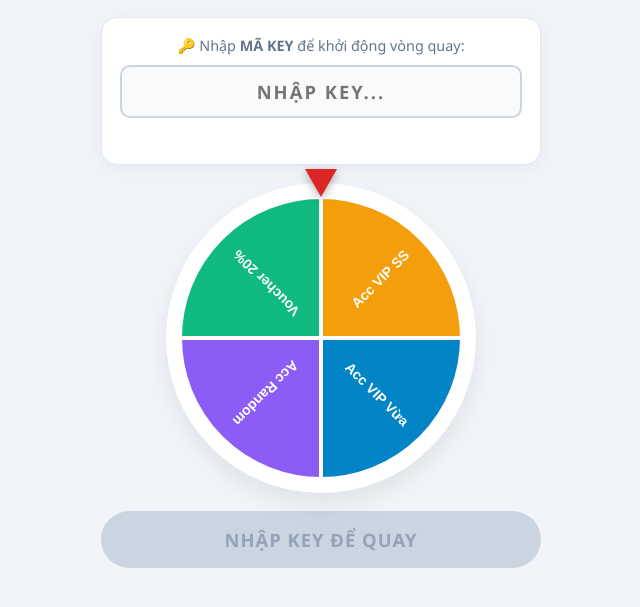
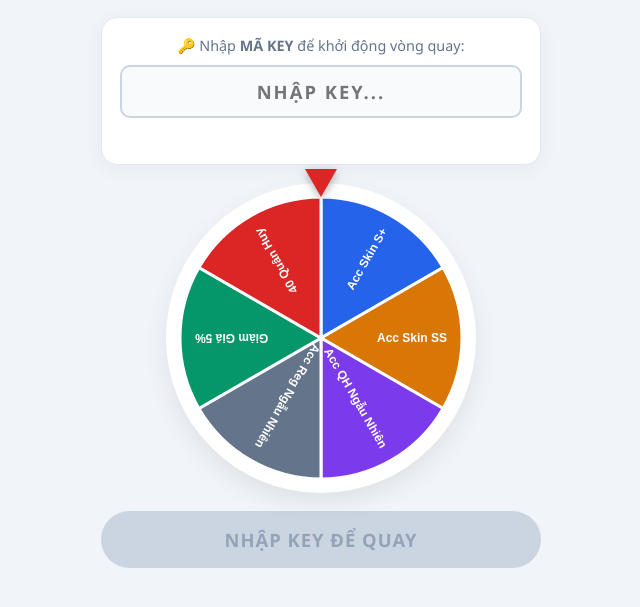
Before and after one commit to huynhnguyenvu26082012-droid/shop-acc, a plain HTML site: page index.html in a window 1280 px wide. Shown: the part 101-708 px from the top of the page, without its empty margins (319-959 px from the left). Drawn offline with Linux system fonts and the light colour scheme.

Commit message:
Update index.html

```diff
--- a/index.html
+++ b/index.html
@@ -122,7 +122,6 @@
             box-shadow: 0 10px 25px rgba(0,0,0,0.08);
         }
 
-        /* KIM ĐỎ VỚI HIỆU ỨNG NẢY KHI CHẠM RANH GIỚI Ô */
         .pointer {
             position: absolute;
             top: -14px;
@@ -139,7 +138,6 @@
             transition: transform 0.04s ease-out;
         }
 
-        /* Lớp CSS giúp kim giật nhẹ khi cạch */
         .pointer.tick {
             transform: translateX(-50%) rotate(-15deg);
         }
@@ -176,7 +174,6 @@
             cursor: not-allowed;
         }
 
-        /* POPUP KẾT QUẢ */
         .modal-overlay {
             display: none;
             position: fixed;
@@ -278,11 +275,14 @@
         // ==============================================================
         const SCRIPT_URL = "https://script.google.com/macros/s/AKfycbxPnB6Vk1TKgB146Q3trQIyWOjb6lpxvW6YxU3m3Lnypy7AF4xvjyfJVVs4nA2vDG7Dkg/exec";
 
+        // DANH SÁCH 6 PHẦN THƯỞNG VỚI TỶ LỆ CHUẨN 100%
         const khoAcc = [
-            { loai: "Acc VIP SS",   tyLe: 5,  color: "#f59e0b" },
-            { loai: "Acc VIP Vừa",  tyLe: 5,  color: "#0284c7" },
-            { loai: "Acc Random",   tyLe: 50, color: "#8b5cf6" },
-            { loai: "Voucher 20%",  tyLe: 40, color: "#10b981" }
+            { loai: "Acc Skin S+",     tyLe: 20, color: "#2563eb" }, // Xanh dương
+            { loai: "Acc Skin SS",     tyLe: 2,  color: "#d97706" }, // Vàng Gold (Cực hiếm)
+            { loai: "Acc QH Ngẫu Nhiên",tyLe: 10, color: "#7c3aed" }, // Tím
+            { loai: "Acc Reg Ngẫu Nhiên",tyLe: 30, color: "#64748b" }, // Xám xịn
+            { loai: "Giảm Giá 5%",      tyLe: 37, color: "#059669" }, // Xanh lá
+            { loai: "40 Quân Huy",     tyLe: 1,  color: "#dc2626" }  // Đỏ (Cực hiếm)
         ];
 
         const canvas = document.getElementById('wheelCanvas');
@@ -301,7 +301,6 @@
         const numSlices = khoAcc.length;
         const sliceAngle = 360 / numSlices;
 
-        // BỘ ÂM THANH "CẠCH" CƠ KHÍ GIỐNG WHEEL OF NAMES 100%
         let audioCtx = null;
 
         function playTickSound() {
@@ -309,7 +308,6 @@
                 if (!audioCtx) audioCtx = new (window.AudioContext || window.webkitAudioContext)();
                 if (audioCtx.state === 'suspended') audioCtx.resume();
 
-                // Tiếng đập "Cạch" đục và giòn
                 const osc = audioCtx.createOscillator();
                 const gain = audioCtx.createGain();
 
@@ -326,9 +324,8 @@
                 osc.start();
                 osc.stop(audioCtx.currentTime + 0.015);
 
-                // Hiệu ứng kim đỏ nảy rung
                 pointer.classList.remove('tick');
-                void pointer.offsetWidth; // Trigger reflow
+                void pointer.offsetWidth;
                 pointer.classList.add('tick');
                 setTimeout(() => pointer.classList.remove('tick'), 40);
 
@@ -354,7 +351,6 @@
             } catch (e) {}
         }
 
-        // KIỂM TRA KEY TRÊN GOOGLE SHEETS
         function checkKeyWithServer() {
             if (isSpinning) return;
             const userKey = keyInput.value.trim();
@@ -393,7 +389,7 @@
             }, 500);
         }
 
-        // VẼ BÁNH XE
+        // VẼ 6 Ô BÁNH XE
         function drawWheel() {
             const centerX = canvas.width / 2;
             const centerY = canvas.height / 2;
@@ -413,7 +409,7 @@
                 ctx.fill();
 
                 ctx.strokeStyle = '#ffffff';
-                ctx.lineWidth = 4;
+                ctx.lineWidth = 3;
                 ctx.stroke();
 
                 ctx.save();
@@ -422,8 +418,8 @@
                 ctx.rotate(middleAngle);
                 ctx.textAlign = "right";
                 ctx.fillStyle = "#ffffff";
-                ctx.font = "bold 14px sans-serif";
-                ctx.fillText(khoAcc[i].loai, radius - 20, 5);
+                ctx.font = "bold 12px sans-serif";
+                ctx.fillText(khoAcc[i].loai, radius - 15, 4);
                 ctx.restore();
             }
         }
@@ -439,7 +435,6 @@
             return pool[Math.floor(Math.random() * pool.length)];
         }
 
-        // BẮT CHÍNH XÁC KHOẢNH KHẮC CẮT BỞI RANH GIỚI Ô ĐỂ PHÁT TIẾNG CẠCH
         function startSpinSound() {
             let lastSliceIndex = -1;
 
@@ -454,7 +449,6 @@
                     let angle = Math.atan2(b, a) * (180 / Math.PI);
                     if (angle < 0) angle += 360;
 
-                    // Tính ô hiện tại đang nằm dưới kim đỏ (đặt ở góc 270 độ / top)
                     let currentSlice = Math.floor(((360 - angle) % 360) / sliceAngle);
 
                     if (currentSlice !== lastSliceIndex) {
@@ -467,7 +461,6 @@
             soundInterval = requestAnimationFrame(checkSound);
         }
 
-        // HÀM QUAY
         function spinWheel() {
             if (isSpinning || !isKeyValid) return;
 
```
